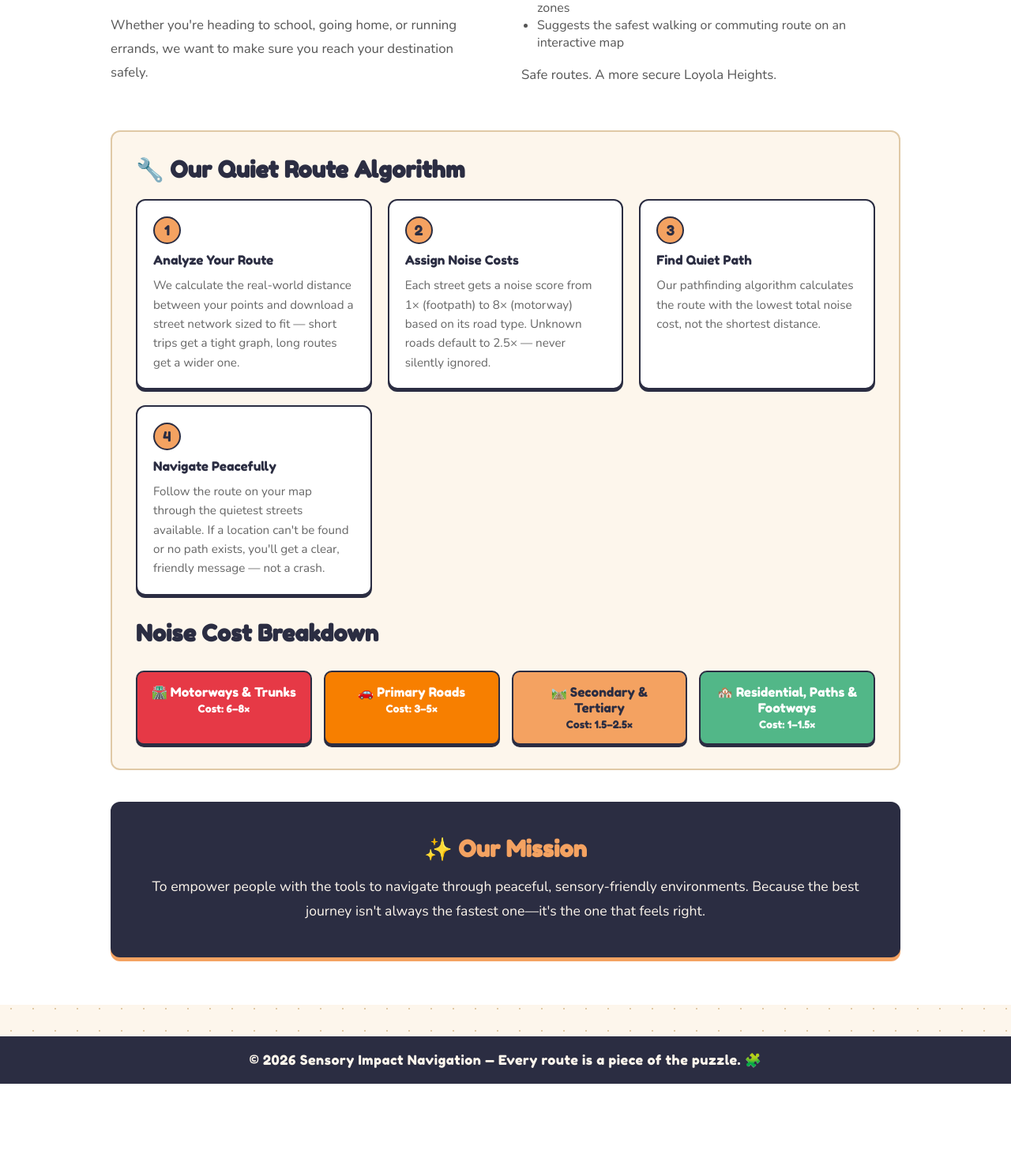
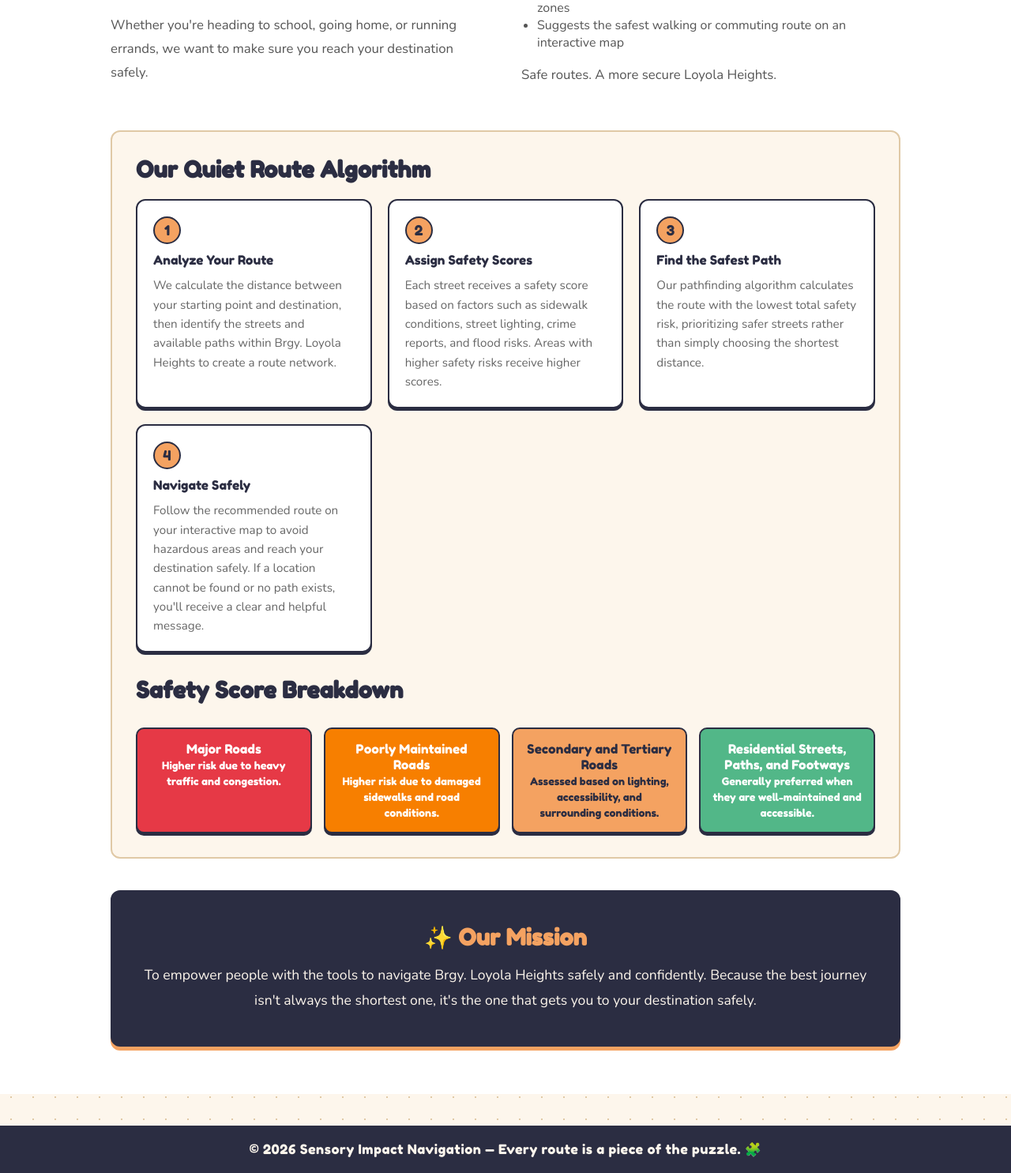
Before and after one commit to Lance-BM/NavigationSystem, a Python web app: template templates/map.html in a window 1280 px wide. Shown: the part 1341-2826 px from the top of the page at 79% size. Before the commit the page ends 2713 px from the top, so only its background shows below. Run offline with Jinja, Linux system fonts and the light colour scheme; the template is opened without the code that fills it, so the values that code supplies are empty.

Commit message:
Update map.html

```diff
--- a/templates/map.html
+++ b/templates/map.html
@@ -74,50 +74,50 @@
         </div>
 
         <div class="how-it-works">
-            <h3>🔧 Our Quiet Route Algorithm</h3>
+            <h3>Our Quiet Route Algorithm</h3>
             <div class="steps">
                 <div class="step">
                     <div class="step-number">1</div>
                     <h4>Analyze Your Route</h4>
-                    <p>We calculate the real-world distance between your points and download a street network sized to fit — short trips get a tight graph, long routes get a wider one.</p>
+                    <p>We calculate the distance between your starting point and destination, then identify the streets and available paths within Brgy. Loyola Heights to create a route network.</p>
                 </div>
 
                 <div class="step">
                     <div class="step-number">2</div>
-                    <h4>Assign Noise Costs</h4>
-                    <p>Each street gets a noise score from 1× (footpath) to 8× (motorway) based on its road type. Unknown roads default to 2.5× — never silently ignored.</p>
+                    <h4>Assign Safety Scores</h4>
+                    <p>Each street receives a safety score based on factors such as sidewalk conditions, street lighting, crime reports, and flood risks. Areas with higher safety risks receive higher scores.</p>
                 </div>
 
                 <div class="step">
                     <div class="step-number">3</div>
-                    <h4>Find Quiet Path</h4>
-                    <p>Our pathfinding algorithm calculates the route with the lowest total noise cost, not the shortest distance.</p>
+                    <h4>Find the Safest Path</h4>
+                    <p>Our pathfinding algorithm calculates the route with the lowest total safety risk, prioritizing safer streets rather than simply choosing the shortest distance.</p>
                 </div>
 
                 <div class="step">
                     <div class="step-number">4</div>
-                    <h4>Navigate Peacefully</h4>
-                    <p>Follow the route on your map through the quietest streets available. If a location can't be found or no path exists, you'll get a clear, friendly message — not a crash.</p>
+                    <h4>Navigate Safely</h4>
+                    <p>Follow the recommended route on your interactive map to avoid hazardous areas and reach your destination safely. If a location cannot be found or no path exists, you'll receive a clear and helpful message.</p>
                 </div>
             </div>
 
-            <h3 style="margin-top: 30px; color: #2b2d42;">Noise Cost Breakdown</h3>
+            <h3 style="margin-top: 30px; color: #2b2d42;">Safety Score Breakdown</h3>
             <div class="noise-levels">
                 <div class="noise-type noise-high">
-                    🛣️ Motorways &amp; Trunks<br>
-                    <small>Cost: 6–8×</small>
+                    Major Roads<br>
+                    <small>Higher risk due to heavy traffic and congestion.</small>
                 </div>
                 <div class="noise-type" style="background-color:#f77f00; color:white; border:2px solid #2b2d42; box-shadow:0 3px 0 #2b2d42;">
-                    🚗 Primary Roads<br>
-                    <small>Cost: 3–5×</small>
+                    Poorly Maintained Roads<br>
+                    <small>Higher risk due to damaged sidewalks and road conditions.</small>
                 </div>
                 <div class="noise-type noise-medium">
-                    🛤️ Secondary &amp; Tertiary<br>
-                    <small>Cost: 1.5–2.5×</small>
+                    Secondary and Tertiary Roads<br>
+                    <small>Assessed based on lighting, accessibility, and surrounding conditions.</small>
                 </div>
                 <div class="noise-type noise-low">
-                    🏘️ Residential, Paths &amp; Footways<br>
-                    <small>Cost: 1–1.5×</small>
+                     Residential Streets, Paths, and Footways<br>
+                    <small>Generally preferred when they are well-maintained and accessible.</small>
                 </div>
             </div>
         </div>
@@ -125,8 +125,7 @@
         <div class="mission">
             <h3>✨ Our Mission</h3>
             <p>
-                To empower people with the tools to navigate through peaceful, sensory-friendly environments.
-                Because the best journey isn't always the fastest one—it's the one that feels right.
+                To empower people with the tools to navigate Brgy. Loyola Heights safely and confidently. Because the best journey isn't always the shortest one, it's the one that gets you to your destination safely.
             </p>
         </div>
     </div>
```
